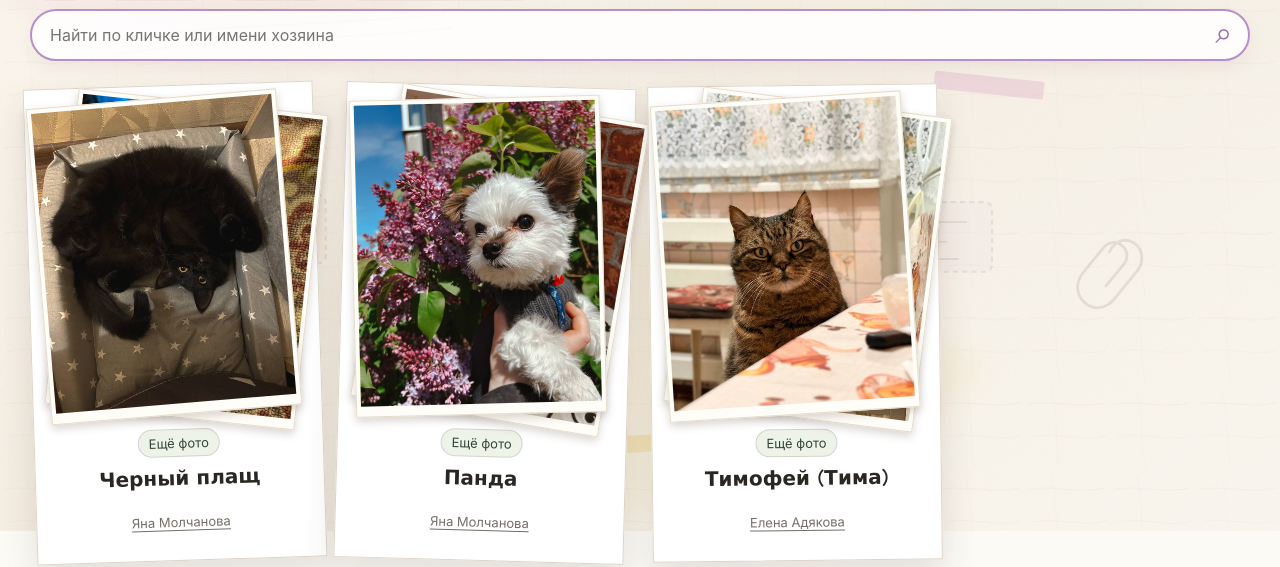
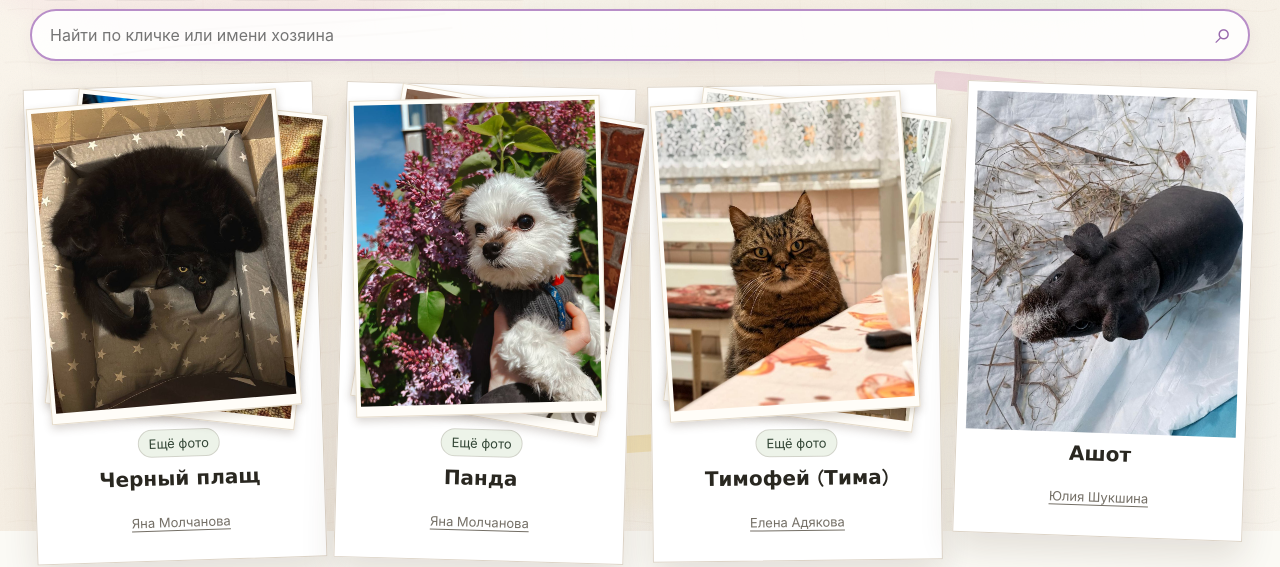
Before and after one commit to TA-achievements/travelask-stickerbook, a plain HTML site: page pets.html in a window 1280 px wide. Shown: the part 269-836 px from the top of the page. Drawn offline with Linux system fonts and the light colour scheme.

Commit message:
ашот

```diff
--- a/pets.html
+++ b/pets.html
@@ -137,6 +137,17 @@
           </div>
         </div>
       </article>
+    <article class="member-card" data-kind="other">
+        <div class="photo-paper">
+          <div class="pet-prints">
+            <span class="pet-print"><img class="pet-photo" src="pets/ashot.jpg" alt="Ашот" loading="lazy"></span>
+          </div>
+          <h2 class="member-name">Ашот</h2>
+          <div class="member-role">
+            <button class="pet-owner" type="button">Юлия Шукшина</button>
+          </div>
+        </div>
+      </article>
        </div>
     <p class="empty" id="petEmpty" role="status">Первые фотокарточки питомцев скоро появятся ♡</p>
     <footer class="footer"><span>Больше, чем ачивки ♡</span><span>TravelAsk</span></footer>
```
Also changed, not shown: pets/ashot.jpg (added).
